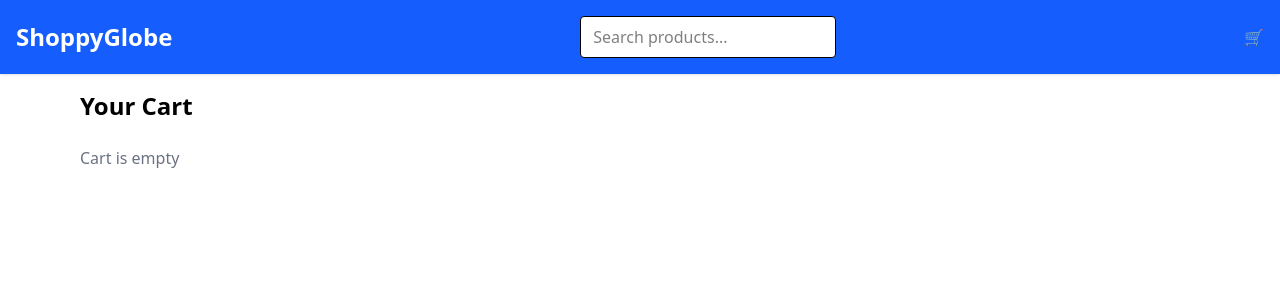
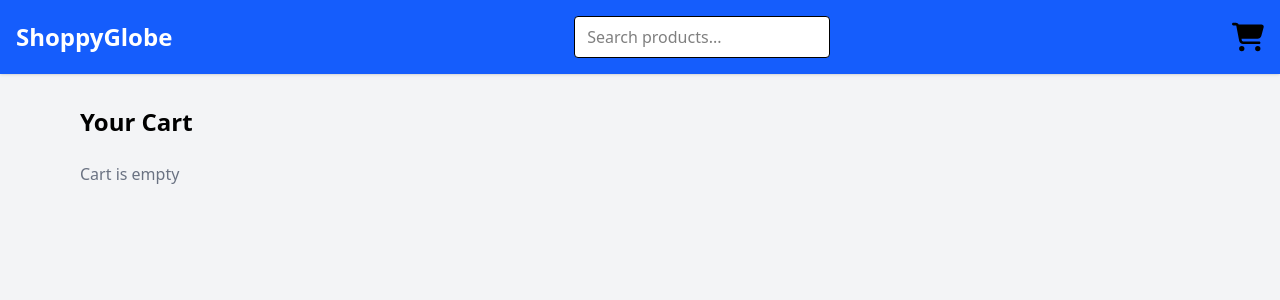
Before and after one commit to vikashrao12/ShoppyGlobe, a React (Vite) app: page /cart in a window 1280 px wide. Shown: the top 300 px of the page. Built offline with nearby package versions, Linux system fonts and the light colour scheme.

Commit message:
Implement lazy loading

```diff
--- a/package.json
+++ b/package.json
@@ -14,6 +14,8 @@
     "@tailwindcss/vite": "^4.1.18",
     "react": "^19.2.0",
     "react-dom": "^19.2.0",
+    "react-icon": "^1.0.0",
+    "react-icons": "^5.5.0",
     "react-redux": "^9.2.0",
     "react-router-dom": "^7.13.0"
   },
--- a/src/App.jsx
+++ b/src/App.jsx
@@ -1,11 +1,23 @@
 import Header from "./components/Header"
 import { Outlet } from "react-router-dom"
+import { Suspense } from "react"
 
 const App = () => {
   return (
     <>
       <Header />
-      <Outlet />
+
+      <main className="bg-gray-100 min-h-screen p-4">
+        <Suspense
+          fallback={
+            <p className="text-center mt-10 text-gray-500">
+              Loading...
+            </p>
+          }
+        >
+          <Outlet />
+        </Suspense>
+      </main>
     </>
   )
 }
--- a/src/components/Header.jsx
+++ b/src/components/Header.jsx
@@ -1,6 +1,7 @@
 import { Link } from "react-router-dom"
 import { useDispatch, useSelector } from "react-redux"
 import { setSearchText } from "../redux/searchSlice"
+import { FaCartShopping } from "react-icons/fa6";
 
 const Header = () => {
   const dispatch = useDispatch()
@@ -35,7 +36,7 @@ const Header = () => {
           to="/cart"
           className="relative self-end sm:self-auto"
         >
-          🛒
+          <FaCartShopping size={32} />
           {totalItems > 0 && (
             <span className="absolute -top-2 -right-2 bg-red-600 text-white text-xs px-2 rounded-full">
               {totalItems}
--- a/src/router.jsx
+++ b/src/router.jsx
@@ -1,40 +1,70 @@
 import { createBrowserRouter } from "react-router-dom"
-import Home from "./pages/Home"
-import NotFound from "./pages/NotFound"
+import { lazy, Suspense } from "react"
 import App from "./App"
-import Cart from "./pages/Cart"
-import Checkout from "./pages/Checkout"
-import ProductDetail from "./pages/ProductDetail"
 
+
+const Home = lazy(() => import("./pages/Home"))
+const Cart = lazy(() => import("./pages/Cart"))
+const Checkout = lazy(() => import("./pages/Checkout"))
+const ProductDetail = lazy(() => import("./pages/ProductDetail"))
+const NotFound = lazy(() => import("./pages/NotFound"))
+
+const Loader = () => (
+  <p className="text-center mt-10 text-gray-500">
+    Loading...
+  </p>
+)
 
 const appRouter = createBrowserRouter([
   {
     path: "/",
-    element: <App />,
+    element: (
+      <Suspense fallback={<Loader />}>
+        <App />
+      </Suspense>
+    ),
     children: [
       {
         index: true,
-        element: <Home />
+        element: (
+          <Suspense fallback={<Loader />}>
+            <Home />
+          </Suspense>
+        )
       },
       {
         path: "cart",
-        element: <Cart />
+        element: (
+          <Suspense fallback={<Loader />}>
+            <Cart />
+          </Suspense>
+        )
       },
       {
         path: "checkout",
-        element: <Checkout />
+        element: (
+          <Suspense fallback={<Loader />}>
+            <Checkout />
+          </Suspense>
+        )
       },
       {
         path: "product/:id",
-        element: <ProductDetail />
+        element: (
+          <Suspense fallback={<Loader />}>
+            <ProductDetail />
+          </Suspense>
+        )
       }
-
-
     ]
   },
   {
     path: "*",
-    element: <NotFound />
+    element: (
+      <Suspense fallback={<Loader />}>
+        <NotFound />
+      </Suspense>
+    )
   }
 ])
 
```
Also changed, not shown: 1 other file (tests, documents, lock files or other folders).
